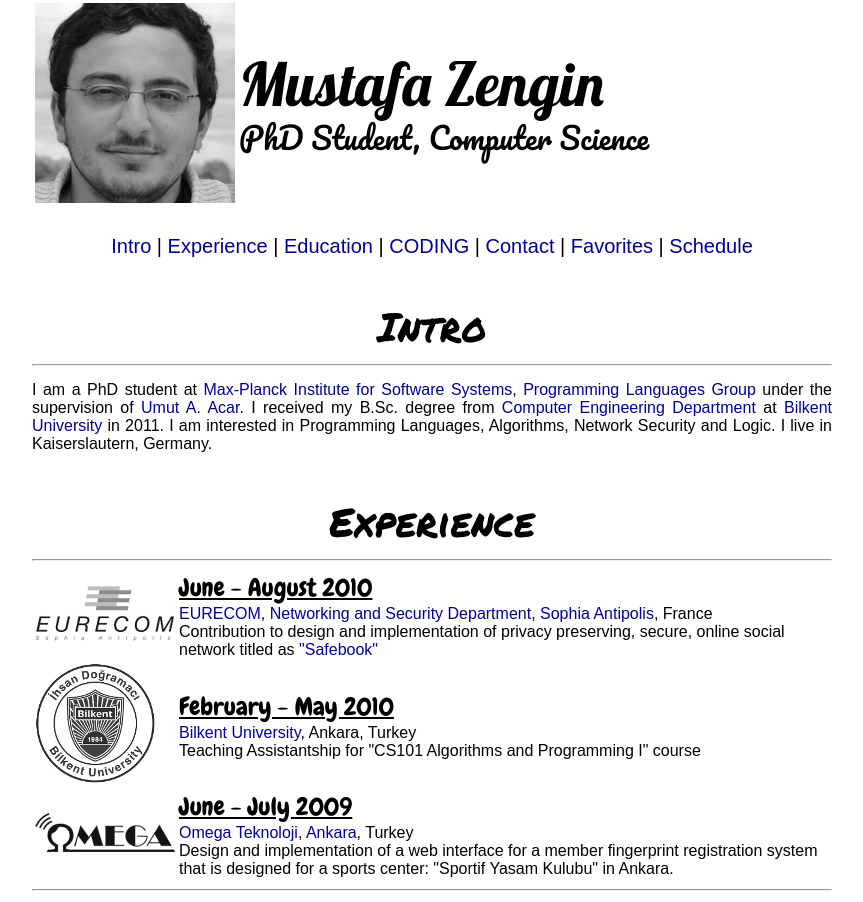
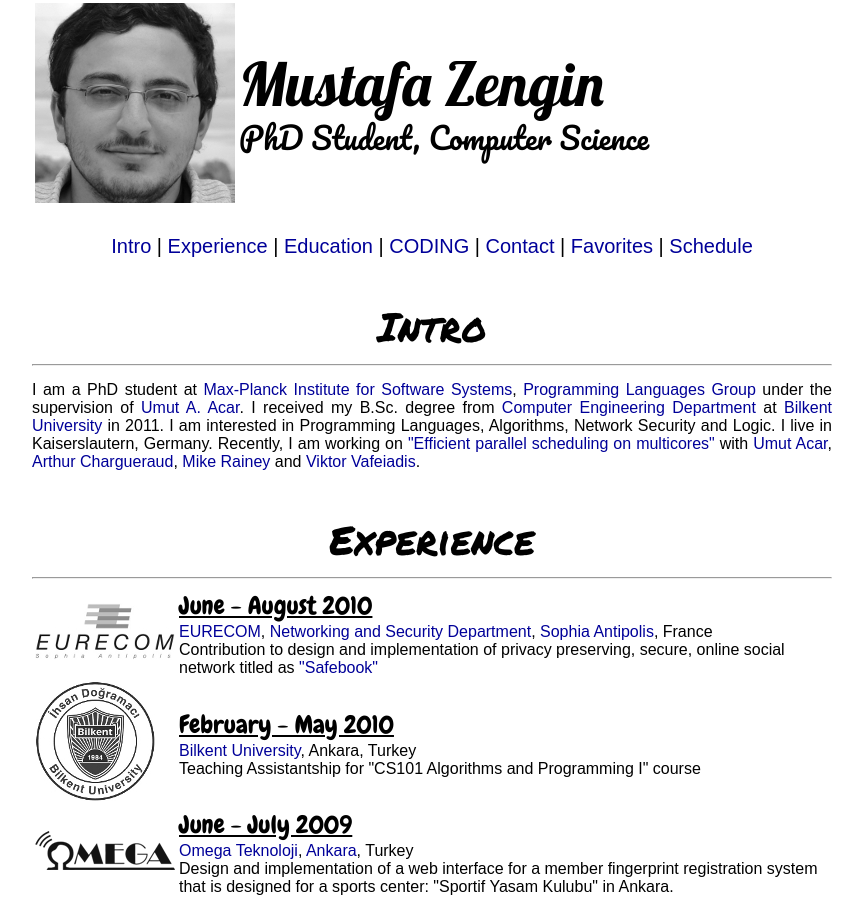
Before and after one commit to zengin/zengin.github.com, a plain HTML site: page index.html in a window 1280 px wide. Shown: the top 902 px of the page, without its empty margins (208-1071 px from the left). Drawn offline with nearby package versions, Linux system fonts and the light colour scheme; a web font is replaced by a local one.

Commit message:
added current research

```diff
--- a/index.html
+++ b/index.html
@@ -106,7 +106,7 @@ function handleMouseOut(imageName, extension) {
 <div class="title" id="bio">Intro</div>
 <hr>
 <div class="paragraph">
-I am a PhD student at <a href="http://www.mpg.de/en" target="_blank">Max-Planck Institute</a> <a href="http://www.mpi-sws.org/" target="_blank">for Software Systems</a>, <a href="http://www.mpi-sws.org/" target="_blank">Programming Languages Group</a> under the supervision of <a href="http://www.mpi-sws.org/~umut/" target="_blank">Umut A. Acar</a>. I received my B.Sc. degree from <a href="http://cs.bilkent.edu.tr/" target="_blank">Computer Engineering Department</a> at <a href="http://www.bilkent.edu" target="_blank">Bilkent University</a> in 2011. I am interested in Programming Languages, Algorithms, Network Security and Logic. I live in Kaiserslautern, Germany.
+I am a PhD student at <a href="http://www.mpg.de/en" target="_blank">Max-Planck Institute</a> <a href="http://www.mpi-sws.org/" target="_blank">for Software Systems</a>, <a href="http://www.mpi-sws.org/" target="_blank">Programming Languages Group</a> under the supervision of <a href="http://www.mpi-sws.org/~umut/" target="_blank">Umut A. Acar</a>. I received my B.Sc. degree from <a href="http://cs.bilkent.edu.tr/" target="_blank">Computer Engineering Department</a> at <a href="http://www.bilkent.edu" target="_blank">Bilkent University</a> in 2011. I am interested in Programming Languages, Algorithms, Network Security and Logic. I live in Kaiserslautern, Germany. Recently, I am working on <a href="http://umut.mpi-sws.org/efficient-parallelism-on-multicores" target="_blank">"Efficient parallel scheduling on multicores"</a> with <a href="http://www.mpi-sws.org/~umut/"  target="_blank">Umut Acar</a>, <a href="http://www.chargueraud.org/" target="_blank">Arthur Chargueraud</a>, <a href="http://people.cs.uchicago.edu/~mrainey" target="_blank">Mike Rainey</a> and <a href="http://www.mpi-sws.org/~viktor/" target="_blank">Viktor Vafeiadis</a>.
 </div>
 
 <div class="title" id="experience">Experience</div>
```
